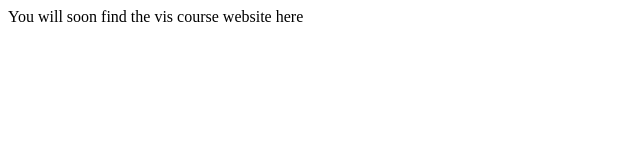
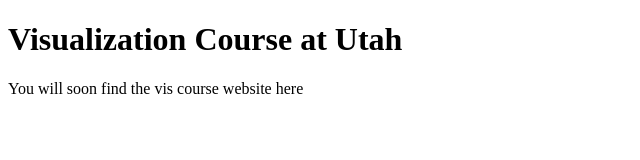
Before and after one commit to UCC-CE-iTinAEC/dataviscourse.github.io, a plain HTML site: page 2015/index.html in a window 1280 px wide. Shown: the whole page, without its empty margins (0-640 px from the left). Drawn offline with Linux system fonts and the light colour scheme.

Commit message:
added google analytics

```diff
--- a/2015/index.html
+++ b/2015/index.html
@@ -1 +1,23 @@
-You will soon find the vis course website here
+<!DOCTYPE HTML>
+<html lang="en-US">
+<head>
+    <meta charset="UTF-8">
+    <meta name="google-site-verification" content="_wmOzT9cOskdDKCmNSIK0x3Ma44rQYEPXGunQCCecOQ" />
+    <script>
+        (function(i,s,o,g,r,a,m){i['GoogleAnalyticsObject']=r;i[r]=i[r]||function(){
+                    (i[r].q=i[r].q||[]).push(arguments)},i[r].l=1*new Date();a=s.createElement(o),
+                m=s.getElementsByTagName(o)[0];a.async=1;a.src=g;m.parentNode.insertBefore(a,m)
+        })(window,document,'script','//www.google-analytics.com/analytics.js','ga');
+        ga('create', 'UA-65153996-1', 'auto');
+        ga('require', 'displayfeatures');
+        ga('send', 'pageview');
+    </script>
+    <title>Visualization Course at Utah </title>
+</head>
+<body>
+<h1>Visualization Course at Utah</h1>
+
+<p>
+    You will soon find the vis course website here</p>
+</body>
+</html>
```
Also changed, not shown: index.html (+1 -1 lines).
